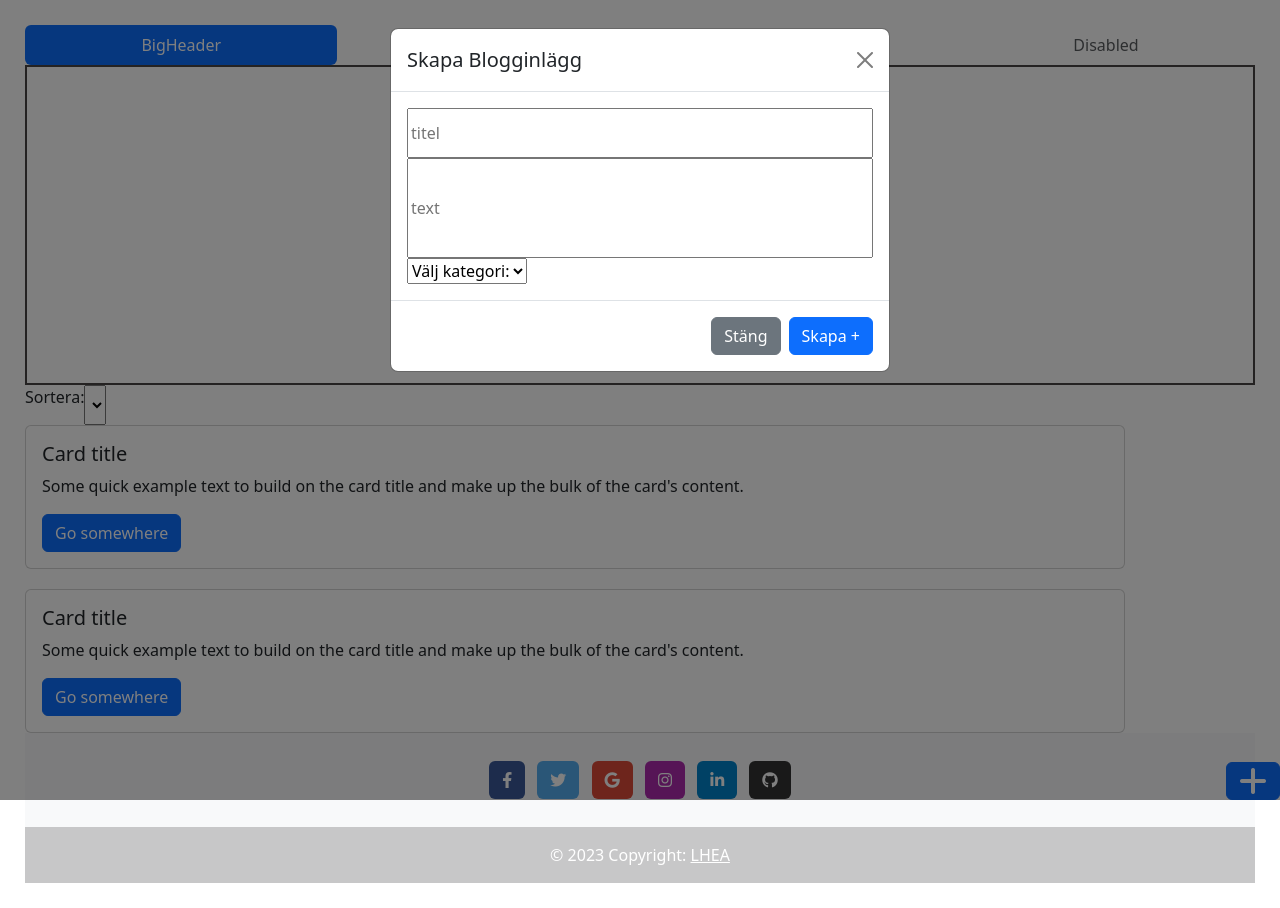
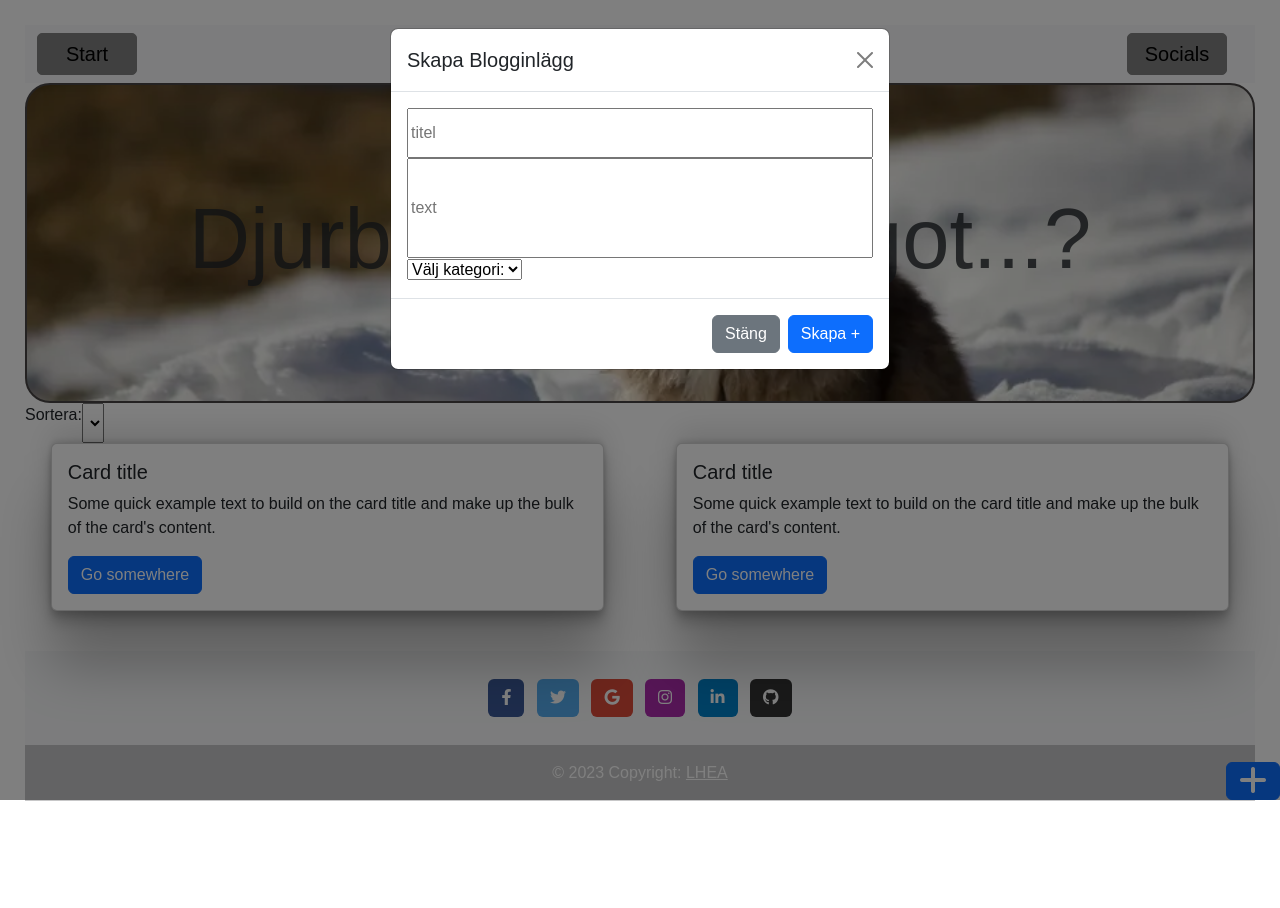
Before and after one commit to ElsaEriksson/blogg-uppgift, a website built with Vite: page index.html in a window 1280 px wide. Both pictures are taken after a click on the button 1253 px from the left and 781 px from the top of the page. After the commit the page ends 826 px from the top, so only its background shows below. Built offline with nearby package versions, Linux system fonts and the light colour scheme.

Commit message:
massa ändringar

```diff
--- a/index.html
+++ b/index.html
@@ -10,12 +10,13 @@
       integrity="sha384-T3c6CoIi6uLrA9TneNEoa7RxnatzjcDSCmG1MXxSR1GAsXEV/Dwwykc2MPK8M2HN"
       crossorigin="anonymous"
     />
+
     <!-- Font Awesome -->
     <link
       href="https://cdnjs.cloudflare.com/ajax/libs/font-awesome/6.0.0/css/all.min.css"
       rel="stylesheet"
     />
-    <title>Blogg</title>
+    <title>Djurblogg?</title>
   </head>
   <body>
     <!-- Button trigger modal -->
@@ -54,11 +55,7 @@
           </div>
           <div class="modal-body">
             <div id="modal-create">
-              <form
-                id="modal-form"
-                action=""
-                onsubmit="createPost(); return false;"
-              >
+              <form id="modal-form" action="">
                 <input
                   class="modal-input-class"
                   id="modal-input-title"
@@ -107,19 +104,19 @@
         </div>
       </div>
     </div>
-
-    <nav class="nav nav-pills nav-fill">
-      <a class="nav-link active" aria-current="page" href="#BigHeader"
-        >BigHeader</a
-      >
-      <a class="nav-link" href="#BloggContent">BloggContent</a>
-      <a class="nav-link" href="#socials">socials</a>
-      <a class="nav-link disabled" aria-disabled="true">Disabled</a>
+    <nav class="navbar sticky-top bg-body-tertiary">
+      <div class="container-fluid">
+        <a id="Navbutton" class="navbar-brand" href="#BigHeader">Start</a>
+        <a id="Navbutton" class="navbar-brand" href="#BloggContent"
+          >Blog Posts</a
+        >
+        <a id="Navbutton" class="navbar-brand" href="#socials">Socials</a>
+      </div>
     </nav>
 
     <header id="BigHeaderContainer">
       <div id="BigHeader">
-        <h1 id="HeaderH1">Hejsan</h1>
+        <h1 id="HeaderH1">Djurblogg eller något...?</h1>
       </div>
     </header>
 
@@ -155,9 +152,9 @@
       </div>
     </main>
 
-    <footer class="bg-light text-center text-white">
+    <footer id="footer" class="bg-light text-center text-white">
       <!-- Grid container -->
-      <div class="container p-4 pb-0">
+      <div id="socials" class="container p-4 pb-0">
         <!-- Section: Social media -->
         <section class="mb-4">
           <!-- Facebook -->
--- a/scss/style.scss
+++ b/scss/style.scss
@@ -1,5 +1,6 @@
 body {
     padding: 25px;
+    font-family:Arial, Helvetica, sans-serif;
 
 
 }
@@ -17,14 +18,22 @@ body {
 #BigHeader{
     display: flex;
     border: 2px rgb(72, 68, 68) solid;
+    border-radius: 25px;
     height: 100%;
     width: 100%;
     align-items: center;
     justify-content: center;
+    background-image: url(../pictures/katt-bakgrund-1920-x-1080-u7wcy8c5vnfl23ya.jpg);
 
+    background-position: center;
+    background-size: cover;
 }
 #HeaderH1{
     text-align: center;
+    font-size: 85px;
+    opacity: 0.8;
+
+
 }
 #BloggContainer{
     width: 100%;
@@ -34,7 +43,7 @@ body {
     display: flex;
     flex-direction: row;
     align-items: center;
-    justify-content: space-between;
+    justify-content: space-around;
     flex-wrap: wrap;
     gap: 20px;
 }
@@ -73,5 +82,36 @@ body {
 }
 
 #cardPost{
-    width: 1100px;
+    min-width: 200px;
+    width: 45%;
+    box-shadow: rgba(0, 0, 0, 0.25) 0px 54px 55px, rgba(0, 0, 0, 0.12) 0px -12px 30px, rgba(0, 0, 0, 0.12) 0px 4px 6px, rgba(0, 0, 0, 0.17) 0px 12px 13px, rgba(0, 0, 0, 0.09) 0px -3px 5px;
+font-family: Arial, Helvetica, sans-serif;
 }
+.cardCreated{
+    min-width: 200px;
+    width: 45%;
+    box-shadow: rgba(0, 0, 0, 0.25) 0px 54px 55px, rgba(0, 0, 0, 0.12) 0px -12px 30px, rgba(0, 0, 0, 0.12) 0px 4px 6px, rgba(0, 0, 0, 0.17) 0px 12px 13px, rgba(0, 0, 0, 0.09) 0px -3px 5px;
+font-family: Arial, Helvetica, sans-serif;
+}
+.btn-danger{
+    background-color: gray;
+    border: gray;
+}
+.nav{
+    display: flex;
+    position: fixed;
+    top: 50px;
+  width: 100%;
+
+}
+
+#Navbutton{
+    text-align: center;
+    width:100px;
+    border-radius: 5px;
+    border: 1px solid gray;
+    background-color: gray;
+}
+#footer{
+    margin-top: 40px;
+}
--- a/src/main.ts
+++ b/src/main.ts
@@ -16,13 +16,19 @@ function createHTML () {
         const blogPostElement = document.createElement("div");
         blogPostElement.id ="cardPost"
         blogPostElement.className = "card";
-        blogPostElement.innerHTML = `<h5>${newContent.title}</h5><p>${newContent.text}</p><h7 id="categoryText">${newContent.category}</h7><a href="#" id="goSomewhereButton" class="btn btn-primary"
-        >Go somewhere</a`;
+        blogPostElement.innerHTML = `<h5>${newContent.title}
+        </h5><p>${newContent.text}</p>
+        <h7 id="categoryText">${newContent.category}</h7>
+        <a href="#" id="goSomewhereButton"
+        class="btn btn-primary"
+        >Go somewhere</a>
+        <button type="button" class="btn btn-danger">Delete</button>`;
 
 
-        blogContent?.appendChild(blogPostElement);
+      blogContent?.appendChild(blogPostElement);
 
     }
+
     console.log(blogPosts);
 }
 
```
Also changed, not shown: pictures/katt-bakgrund-1920-x-1080-u7wcy8c5vnfl23ya.jpg (added).
